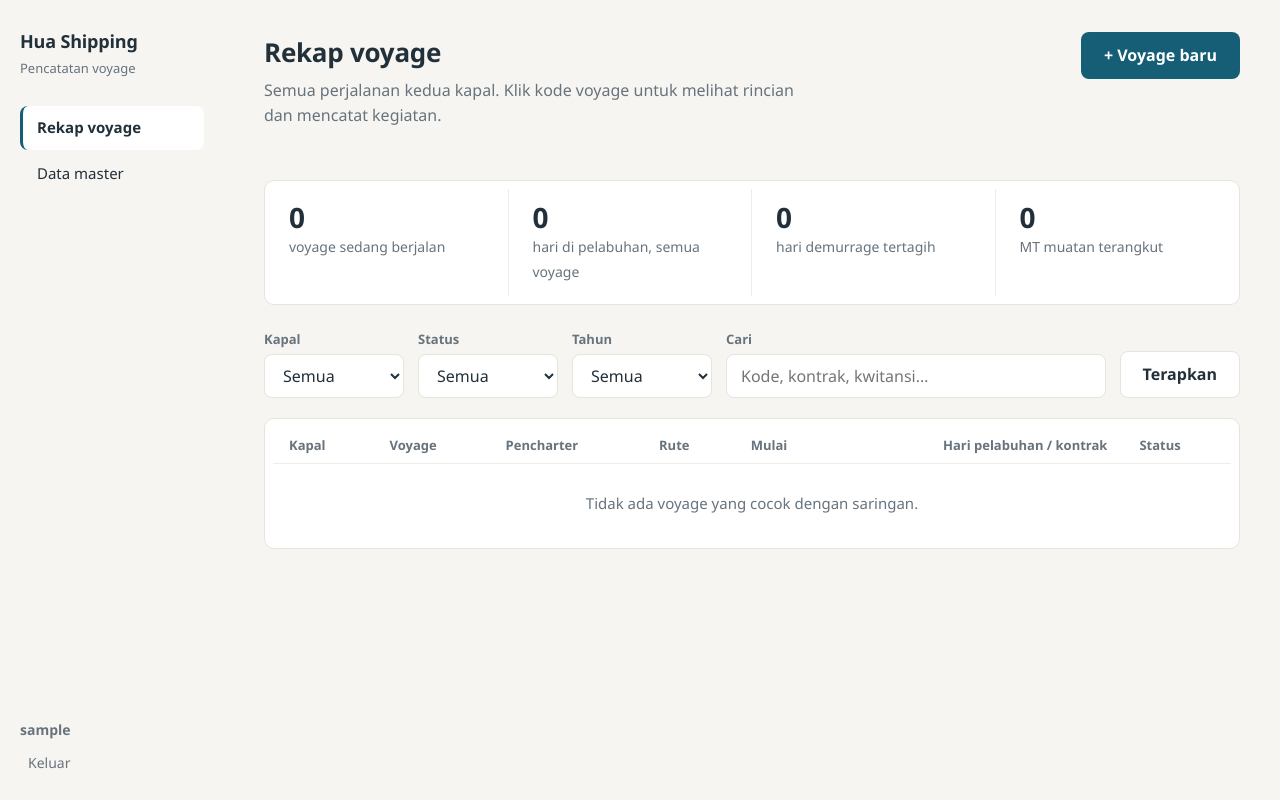
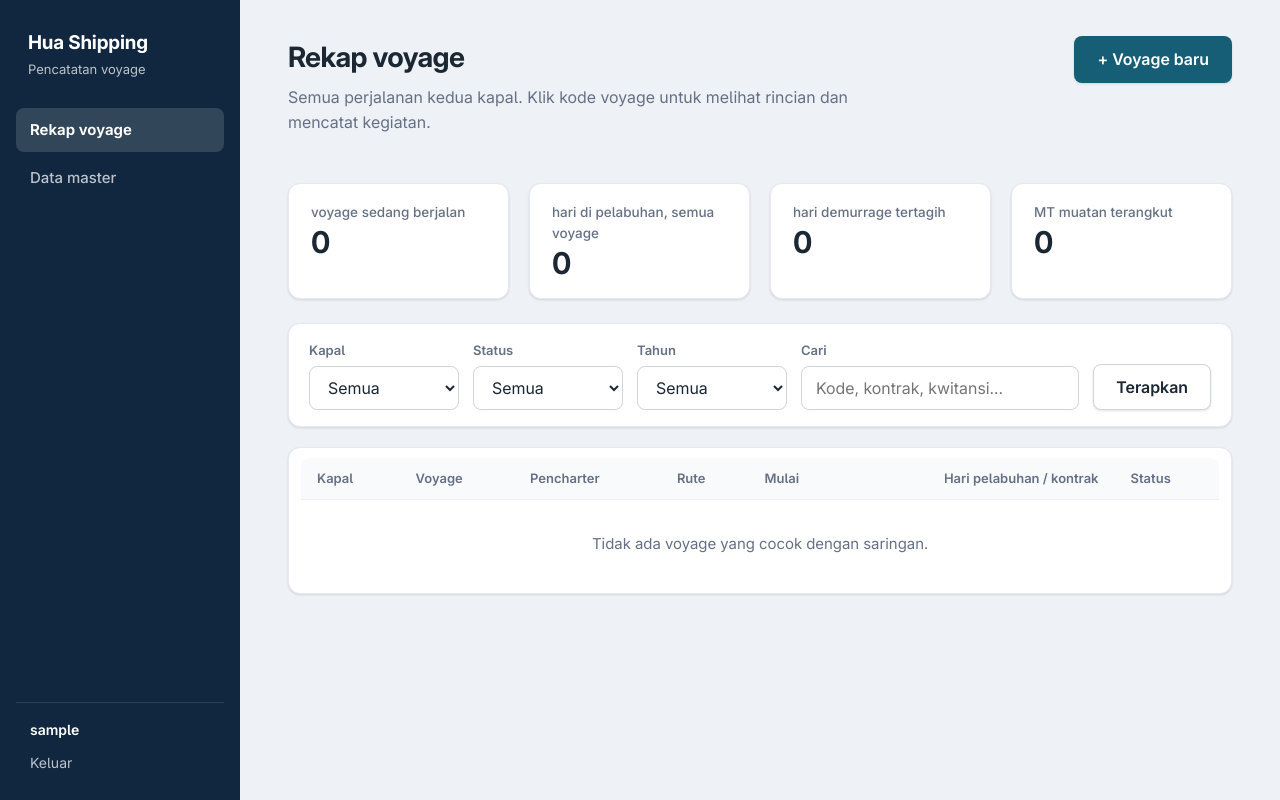
Before and after one commit to ethannchrstian/HuaShipping, a Django app: page / in a window 1280 px wide. Run offline with Django 5.2, Linux system fonts and the light colour scheme; the visitor is signed in with stand-in values (Sample User, id 1); data that the repository does not hold is empty; parts of the project's set-up code (start-up, migrations or seed data) failed here and were passed over.

Commit message:
UI v3: dark navy sidebar, elevated white cards on cool-gray canvas, self-hosted Inter, stronger pills and hierarchy, nowrap tables with short vessel names; DESIGN.md rewritten with screenshot-verified workflow

```diff
--- a/voyages/presenters.py
+++ b/voyages/presenters.py
@@ -137,6 +137,7 @@ def list_rows(voyages) -> list[dict]:
         rows.append(
             {
                 "voyage": v,
+                "vessel_short": v.vessel.tug_name.replace("TB. HUA ", ""),
                 "route": route(v),
                 "start": start,
                 "port_days": port.days if port else 0,
--- a/voyages/static/voyages/app.css
+++ b/voyages/static/voyages/app.css
@@ -1,94 +1,113 @@
-/* Hua Shipping — visual identity per DESIGN.md ("ledger on good paper").
-   Binding rules (docs/06): base 16px, tables >=14px, 44px targets, labeled
-   controls, visible focus, color never alone.
-   Polish pass 2026-07-10: hierarchy via size/weight/color, borders replaced
-   by spacing where possible, labels combined into phrases, ledger-style
-   summary (sources: NN/g & Pencil&Paper table patterns, GOV.UK, Refactoring UI). */
+/* Hua Shipping — visual identity v3 (DESIGN.md).
+   Direction: dark anchored sidebar, white elevated cards on a cool-gray
+   canvas, confident pills and type hierarchy — informed by the reference
+   shots reviewed 2026-07-11. Binding rules (docs/06) still hold: base 16px,
+   tables >=14px, 44px targets, labeled controls, visible focus, color never
+   the sole carrier of meaning. */
+
+@font-face {
+  font-family: "Inter";
+  src: url("fonts/InterVariable.woff2") format("woff2");
+  font-weight: 100 900;
+  font-style: normal;
+  font-display: swap;
+}
 
 :root {
-  --paper: #f6f5f1;
+  --canvas: #eef1f5;
   --card: #ffffff;
-  --line: #e7e4db;
-  --line-soft: #efede6;
-  --ink: #22303a;
-  --ink-soft: #67737d;
-  --ink-faint: #8b949c;
+  --line: #e6e9ef;
+  --line-soft: #eef0f4;
+  --ink: #1b2733;
+  --ink-soft: #667085;
+  --ink-faint: #98a2b3;
+  --navy: #10273f;
+  --navy-soft: rgba(255, 255, 255, 0.72);
   --sea: #155e75;
   --sea-deep: #0e4256;
-  --sea-tint: #eaf2f5;
-  --ok-bg: #eef4ee;  --ok-ink: #2e5e3a;
-  --warn-bg: #fdf3e0; --warn-ink: #8a5a00;
-  --bad-bg: #fdecea;  --bad-ink: #8f2f24;
+  --sea-tint: #e3eef2;
+  --ok-bg: #e5f3e9;  --ok-ink: #1e6b3a;
+  --warn-bg: #fdf3dd; --warn-ink: #8a5a00;
+  --bad-bg: #fdebe8;  --bad-ink: #b42318;
+  --shadow: 0 1px 2px rgba(16, 24, 40, 0.05), 0 1px 3px rgba(16, 24, 40, 0.08);
 }
 
 * { box-sizing: border-box; }
 html { font-size: 16px; }
 body {
   margin: 0;
-  font-family: "Segoe UI", Roboto, "Helvetica Neue", Arial, sans-serif;
-  background: var(--paper);
+  font-family: "Inter", "Segoe UI", Roboto, Arial, sans-serif;
+  background: var(--canvas);
   color: var(--ink);
   line-height: 1.55;
+  font-feature-settings: "cv05" 1;
 }
 a { color: var(--sea); text-underline-offset: 2px; }
 a:focus-visible, button:focus-visible, input:focus-visible,
-select:focus-visible, textarea:focus-visible, tr:focus-visible {
+select:focus-visible, textarea:focus-visible {
   outline: 2px solid var(--sea);
   outline-offset: 2px;
   border-radius: 2px;
 }
 
-/* ---- type scale: hierarchy by size + weight, chrome recedes ---- */
-h1 { font-size: 1.625rem; font-weight: 650; letter-spacing: -0.01em; margin: 0; }
-h2 { font-size: 1.0625rem; font-weight: 650; margin: 0 0 14px; }
+h1 { font-size: 1.75rem; font-weight: 700; letter-spacing: -0.02em; margin: 0; }
+h2 { font-size: 1.0625rem; font-weight: 650; letter-spacing: -0.01em; margin: 0 0 16px; }
 h3 { font-size: 1rem; font-weight: 650; margin: 0 0 10px; }
 .page-head { margin-bottom: 28px; }
-.lead { color: var(--ink-soft); margin: 6px 0 0; max-width: 60ch; }
+.lead { color: var(--ink-soft); margin: 6px 0 0; max-width: 62ch; }
 
-/* ---- shell ---- */
+/* ---- shell: dark anchored sidebar ---- */
 .shell { display: flex; min-height: 100vh; }
 .sidebar {
-  width: 224px; flex-shrink: 0;
+  width: 240px; flex-shrink: 0;
   display: flex; flex-direction: column; gap: 28px;
-  padding: 28px 20px 20px;
+  padding: 28px 16px 20px;
+  background: var(--navy);
+  position: sticky; top: 0; height: 100vh;
 }
-.brand-name { display: block; font-weight: 650; font-size: 1.125rem; letter-spacing: -0.01em; }
-.brand-sub { display: block; color: var(--ink-soft); font-size: 0.8125rem; margin-top: 2px; }
-.sidebar nav { display: flex; flex-direction: column; gap: 2px; }
+.brand { padding: 0 12px; }
+.brand-name { display: block; font-weight: 700; font-size: 1.1875rem; color: #fff; letter-spacing: -0.01em; }
+.brand-sub { display: block; color: var(--navy-soft); font-size: 0.8125rem; margin-top: 2px; }
+.sidebar nav { display: flex; flex-direction: column; gap: 4px; }
 .sidebar nav a {
   display: flex; align-items: center; min-height: 44px;
-  padding: 8px 14px; border-radius: 8px;
-  text-decoration: none; color: var(--ink); font-size: 0.9375rem;
-  border-left: 3px solid transparent;
+  padding: 10px 14px; border-radius: 8px;
+  text-decoration: none; color: var(--navy-soft); font-size: 0.9375rem; font-weight: 500;
 }
-.sidebar nav a:hover { background: var(--card); }
-.sidebar nav a[aria-current="page"] {
-  background: var(--card); border-left-color: var(--sea); font-weight: 650;
+.sidebar nav a:hover { background: rgba(255, 255, 255, 0.08); color: #fff; }
+.sidebar nav a[aria-current="page"] { background: rgba(255, 255, 255, 0.14); color: #fff; font-weight: 650; }
+.sidebar-foot {
+  margin-top: auto; padding: 16px 14px 0;
+  border-top: 1px solid rgba(255, 255, 255, 0.12);
+  font-size: 0.875rem; color: var(--navy-soft);
 }
-.sidebar-foot { margin-top: auto; font-size: 0.875rem; color: var(--ink-soft); }
-.user-name { display: block; margin-bottom: 6px; font-weight: 600; }
-.content { flex: 1; padding: 32px 40px 48px; max-width: 1120px; }
+.user-name { display: block; margin-bottom: 6px; font-weight: 600; color: #fff; }
+.sidebar-foot .btn-ghost { color: var(--navy-soft); padding-left: 0; }
+.sidebar-foot .btn-ghost:hover { color: #fff; }
+.content { flex: 1; padding: 36px 48px 64px; }
+.content > * { max-width: 1160px; }
 
 @media (max-width: 760px) {
   .shell { flex-direction: column; }
   .sidebar {
-    width: auto; flex-direction: row; align-items: center; gap: 16px;
-    border-bottom: 1px solid var(--line); padding: 10px 16px;
+    width: auto; height: auto; position: static;
+    flex-direction: row; align-items: center; gap: 16px;
+    padding: 10px 16px;
   }
+  .brand { padding: 0; }
   .sidebar nav { flex-direction: row; }
-  .sidebar nav a { border-left: 0; }
-  .sidebar nav a[aria-current="page"] { border: 1px solid var(--line); }
-  .sidebar-foot { margin: 0 0 0 auto; display: flex; align-items: center; gap: 10px; }
+  .sidebar-foot { margin: 0 0 0 auto; border: 0; padding: 0; display: flex; align-items: center; gap: 10px; }
   .user-name { margin: 0; }
   .content { padding: 20px 16px 40px; }
 }
 
-/* ---- cards: hairline + air; sections separated by space, not chrome ---- */
+/* ---- cards: white, elevated, borderless ---- */
 .card {
   background: var(--card);
   border: 1px solid var(--line);
-  border-radius: 10px;
-  padding: 20px 24px;
+  border-radius: 12px;
+  box-shadow: var(--shadow);
+  padding: 22px 26px;
   margin-bottom: 24px;
 }
 
@@ -99,85 +118,94 @@ h3 { font-size: 1rem; font-weight: 650; margin: 0 0 10px; }
   border-radius: 8px; border: 1px solid transparent;
   font: inherit; font-weight: 600; cursor: pointer; text-decoration: none;
 }
-.btn-primary { background: var(--sea); color: #fff; }
+.btn-primary { background: var(--sea); color: #fff; box-shadow: var(--shadow); }
 .btn-primary:hover { background: var(--sea-deep); }
-.btn-secondary { background: var(--card); color: var(--ink); border-color: var(--line); }
+.btn-secondary { background: var(--card); color: var(--ink); border-color: #d0d5dd; box-shadow: var(--shadow); }
 .btn-secondary:hover { border-color: var(--ink-faint); }
 .btn-ghost { background: none; color: var(--ink-soft); border: 0; padding: 6px 8px; min-height: 0; cursor: pointer; font: inherit; }
 .btn-ghost:hover { color: var(--ink); text-decoration: underline; }
 .btn-wide { width: 100%; }
 
-/* ---- chips: word first, tint second ---- */
+/* ---- status pills ---- */
 .chip {
-  display: inline-flex; align-items: center; gap: 6px;
-  padding: 3px 10px; border-radius: 999px;
+  display: inline-flex; align-items: center; gap: 7px;
+  padding: 4px 12px; border-radius: 999px;
   font-size: 0.8125rem; font-weight: 600; white-space: nowrap;
 }
-.chip::before { content: ""; width: 7px; height: 7px; border-radius: 50%; background: currentColor; }
+.chip::before { content: ""; width: 7px; height: 7px; border-radius: 50%; background: currentColor; flex-shrink: 0; }
 .chip-ongoing { background: var(--sea-tint); color: var(--sea-deep); }
 .chip-done { background: var(--ok-bg); color: var(--ok-ink); }
-.chip-locked { background: none; color: var(--ink-soft); border: 1px solid var(--line); }
+.chip-locked { background: #f2f4f7; color: var(--ink-soft); }
 
 /* ---- messages ---- */
 .messages { margin-bottom: 20px; }
-.message { padding: 12px 18px; border-radius: 8px; margin-bottom: 8px; font-weight: 500; }
+.message { padding: 13px 18px; border-radius: 10px; margin-bottom: 8px; font-weight: 500; box-shadow: var(--shadow); }
 .message-success { background: var(--ok-bg); color: var(--ok-ink); }
 .message-error { background: var(--bad-bg); color: var(--bad-ink); }
 
-/* ---- tables: left text, right numbers, hairlines only, roomy rows ---- */
+/* ---- tables ---- */
 table { width: 100%; border-collapse: collapse; font-size: 0.9375rem; }
-th, td { text-align: left; padding: 13px 16px; border-bottom: 1px solid var(--line-soft); }
+th, td { text-align: left; padding: 14px 16px; border-bottom: 1px solid var(--line-soft); white-space: nowrap; }
 th {
   color: var(--ink-soft); font-weight: 600; font-size: 0.8125rem;
-  padding-top: 8px; padding-bottom: 8px;
+  padding-top: 10px; padding-bottom: 10px;
+  background: #f9fafb;
 }
+thead tr th:first-child { border-top-left-radius: 8px; }
+thead tr th:last-child { border-top-right-radius: 8px; }
 td { font-variant-numeric: tabular-nums; }
-tbody tr:hover { background: #faf9f5; }
+.wrap { white-space: normal; }
+tbody tr:hover { background: #f6f8fb; }
 tbody tr:last-child td { border-bottom: 0; }
 .num { text-align: right; }
 th.num { text-align: right; }
-.table-card { padding: 8px 8px 4px; }
+.table-card { padding: 10px 12px 6px; overflow-x: auto; }
 .row-link { font-weight: 650; text-decoration: none; }
 .row-link:hover { text-decoration: underline; }
-.empty { color: var(--ink-soft); text-align: center; padding: 28px; }
+.empty { color: var(--ink-soft); text-align: center; padding: 32px; white-space: normal; }
 .over { color: var(--bad-ink); font-weight: 650; }
 .over-note { font-size: 0.8125rem; margin-left: 4px; font-weight: 600; }
 
 /* ---- rekap: vessel cards ---- */
-.vessel-cards { display: grid; grid-template-columns: repeat(auto-fit, minmax(300px, 1fr)); gap: 20px; margin-bottom: 24px; }
-.vessel-card { margin-bottom: 0; }
-.vessel-name { font-size: 0.875rem; font-weight: 600; color: var(--ink-soft); margin: 0 0 10px; }
-.vessel-now { margin: 0 0 6px; display: flex; gap: 10px; align-items: center; }
-.vessel-now a { font-size: 1.25rem; font-weight: 650; text-decoration: none; }
+.vessel-cards { display: grid; grid-template-columns: repeat(auto-fit, minmax(320px, 1fr)); gap: 20px; margin-bottom: 20px; }
+.vessel-card { margin-bottom: 0; border-top: 3px solid var(--sea); }
+.vessel-name { font-size: 0.8125rem; font-weight: 600; color: var(--ink-soft); margin: 0 0 10px; }
+.vessel-now { margin: 0 0 8px; display: flex; gap: 12px; align-items: center; }
+.vessel-now a { font-size: 1.5rem; font-weight: 700; text-decoration: none; letter-spacing: -0.01em; }
 .vessel-now a:hover { text-decoration: underline; }
-.vessel-phase { margin: 0 0 2px; }
+.vessel-phase { margin: 0 0 4px; }
 .vessel-phase em { font-style: normal; color: var(--sea-deep); font-weight: 600; }
 .vessel-port { margin: 0; color: var(--ink-soft); font-size: 0.9375rem; }
-.vessel-port strong { color: var(--ink); font-variant-numeric: tabular-nums; }
+.vessel-port strong { color: var(--ink); font-variant-numeric: tabular-nums; font-weight: 650; }
 
-/* ---- rekap: one KPI bar instead of four floating boxes ---- */
+/* ---- rekap: KPI cards ---- */
 .kpi-bar {
-  display: grid; grid-template-columns: repeat(auto-fit, minmax(160px, 1fr));
-  padding: 8px 0; margin-bottom: 24px;
+  display: grid; grid-template-columns: repeat(auto-fit, minmax(170px, 1fr));
+  gap: 20px; padding: 0; margin-bottom: 24px;
+  background: none; border: 0; box-shadow: none;
 }
-.kpi { padding: 12px 24px; border-right: 1px solid var(--line-soft); }
-.kpi:last-child { border-right: 0; }
-.kpi-value { display: block; font-size: 1.75rem; font-weight: 650; font-variant-numeric: tabular-nums; line-height: 1.2; }
-.kpi-label { color: var(--ink-soft); font-size: 0.875rem; }
+.kpi {
+  display: flex; flex-direction: column-reverse; justify-content: flex-end; gap: 2px;
+  background: var(--card); border: 1px solid var(--line); border-radius: 12px;
+  box-shadow: var(--shadow); padding: 18px 22px;
+}
+.kpi-value { font-size: 1.875rem; font-weight: 700; font-variant-numeric: tabular-nums; line-height: 1.15; letter-spacing: -0.01em; }
+.kpi-label { color: var(--ink-soft); font-size: 0.8438rem; font-weight: 500; }
 
 /* ---- filters ---- */
 .filters {
   display: flex; flex-wrap: wrap; gap: 14px; align-items: flex-end;
-  margin-bottom: 20px;
+  background: var(--card); border: 1px solid var(--line); border-radius: 12px;
+  box-shadow: var(--shadow); padding: 16px 20px; margin-bottom: 20px;
 }
-.filters .field { margin: 0; min-width: 140px; }
-.field { display: flex; flex-direction: column; gap: 5px; margin-bottom: 14px; }
+.filters .field { margin: 0; min-width: 150px; }
+.field { display: flex; flex-direction: column; gap: 6px; margin-bottom: 14px; }
 .field-grow { flex: 1; min-width: 220px; }
 .field label { font-size: 0.8125rem; font-weight: 600; color: var(--ink-soft); }
 input, select, textarea {
   font: inherit; color: var(--ink);
   min-height: 44px; padding: 8px 14px;
-  border: 1px solid var(--line); border-radius: 8px; background: var(--card);
+  border: 1px solid #d0d5dd; border-radius: 8px; background: var(--card);
 }
 input:hover, select:hover { border-color: var(--ink-faint); }
 .field-error { color: var(--bad-ink); font-size: 0.875rem; margin: 4px 0 0; font-weight: 500; }
--- a/voyages/templates/voyages/voyage_list.html
+++ b/voyages/templates/voyages/voyage_list.html
@@ -85,10 +85,10 @@
     <tbody>
       {% for r in rows %}
       <tr>
-        <td>{{ r.voyage.vessel.tug_name }}</td>
+        <td>{{ r.vessel_short }}</td>
         <td><a class="row-link" href="{% url 'voyage_detail' r.voyage.pk %}">{{ r.voyage.code }}</a></td>
         <td>{{ r.voyage.charterer.code|default:"—" }}</td>
-        <td>{{ r.route }}</td>
+        <td class="wrap">{{ r.route }}</td>
         <td>{{ r.start|date:"j M Y"|default:"—" }}</td>
         <td class="num {% if r.over %}over{% endif %}">
           {{ r.port_days }} / {{ r.laytime|default_if_none:"—" }}
```
Also changed, not shown: other parts of voyages/static/voyages/app.css (+43 -45 lines), DESIGN.md (+54 -54 lines), voyages/static/voyages/fonts/InterVariable.woff2 (added).
